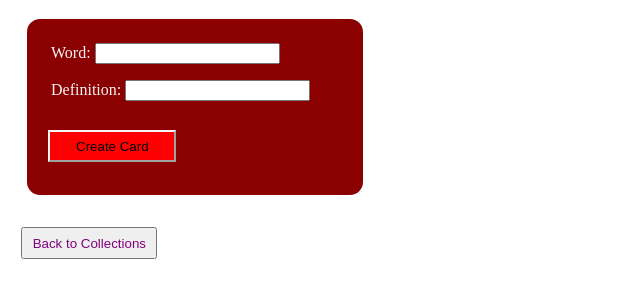
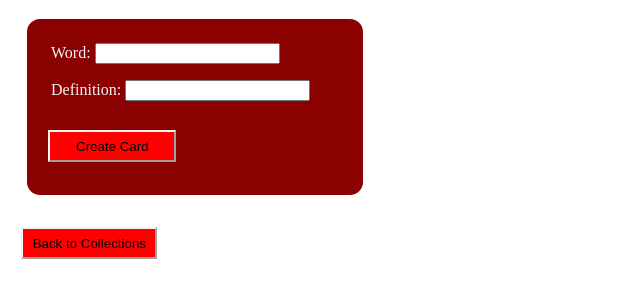
Before and after one commit to GriffithT16/FlashCards, a React (Create React App) app: page / in a window 1280 px wide. Both pictures are taken after a click on the button "Create New Card". Shown: the top 300 px of the page, without its empty margins (0-640 px from the left). Built offline with nearby package versions, Linux system fonts and the light colour scheme; no server answers.

Commit message:
Fixed back to collections button

```diff
--- a/src/App.js
+++ b/src/App.js
@@ -60,9 +60,11 @@ function App() {
             <button
               style={{
                 margin: "1em",
-                color: "purple",
+                color: "black",
                 height: "2rem",
                 width: "8.5rem",
+                backgroundColor: "red",
+                borderColor: "whitesmoke"
               }}
               onClick={handleButtonClick}
             >
```
